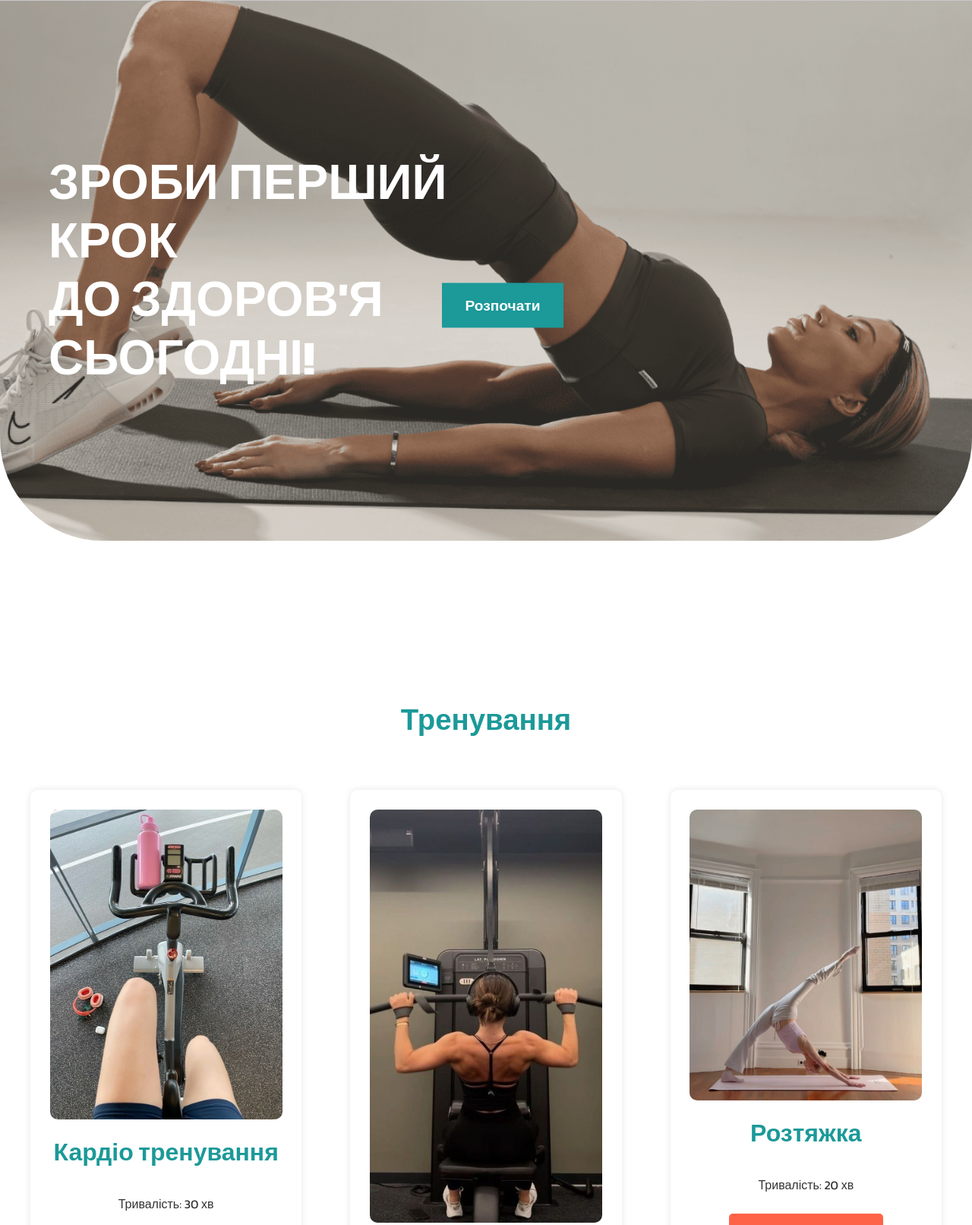
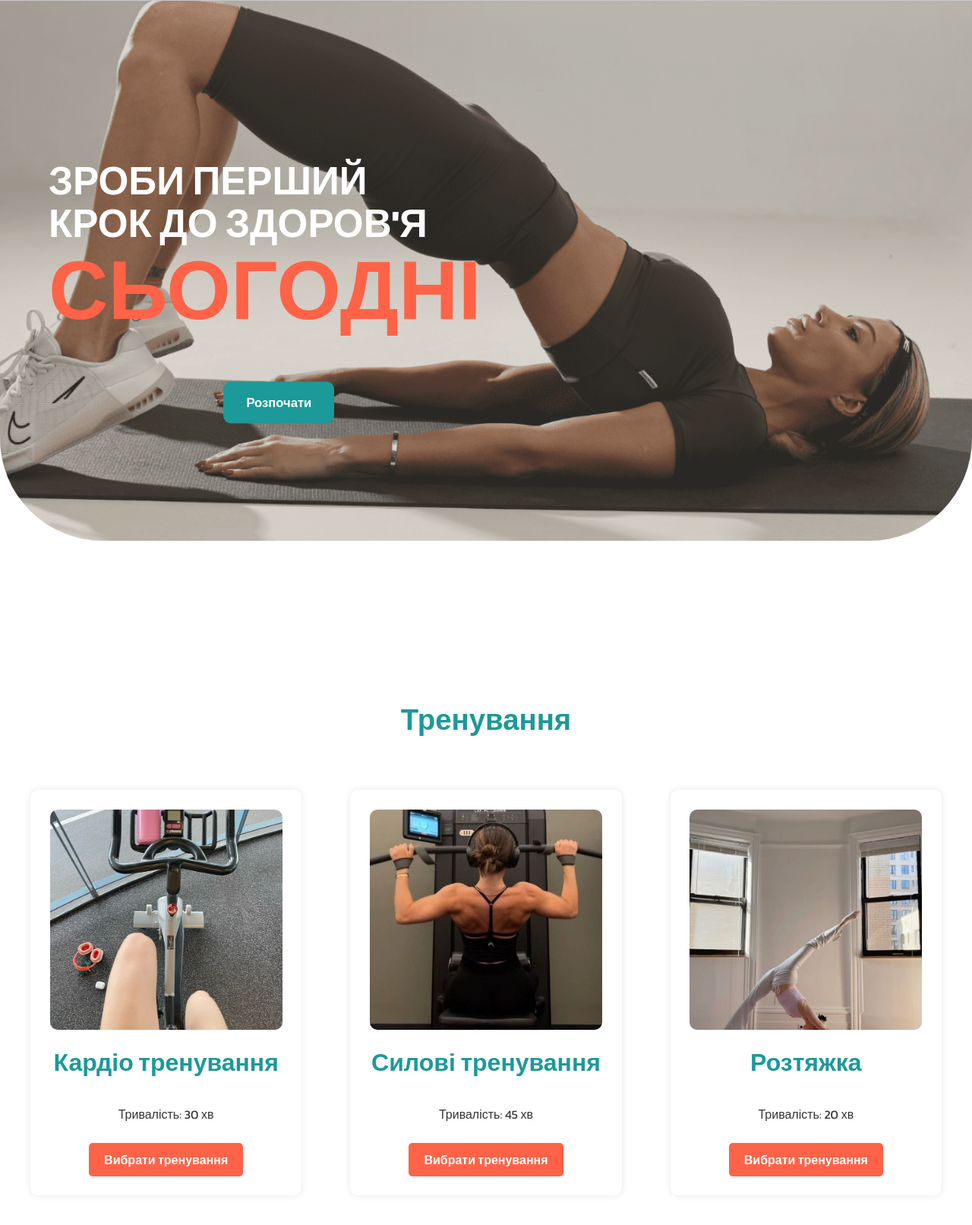
Before and after one commit to decalcoomania/RoksolanaYadzhak_lab1, a plain HTML site: page index.html in a window 1280 px wide. Shown: the part 68-1681 px from the top of the page at 76% size. Drawn offline with Linux system fonts and the light colour scheme; a web font is replaced by a local one.

Commit message:
правки3

```diff
--- a/index.html
+++ b/index.html
@@ -13,7 +13,12 @@
     <section class="hero">
         <div class="hero-overlay"></div>
         <div class="hero-content">
-            <h1>Зроби перший крок<br>до здоров'я сьогодні!</h1>
+            <h1>
+                <span>Зроби перший</span>
+                <span>крок до здоров'я</span>
+                <span class="today">Сьогодні</span>
+            </h1>
+
             <a href="#trainings" class="start-button">Розпочати</a> <!-- Кнопка -->
         </div>
     </section>
@@ -48,7 +53,7 @@
 
                     <!-- Картка 2: Силові вправи -->
                     <div class="card strength">
-                        <img src="gym.jpg" alt="Силові тренування">
+                        <img src="gym1.jpg" alt="Силові тренування">
                         <h3>Силові тренування</h3>
                         <p>Тривалість: 45 хв</p>
                         <a href="#" class="select-button">Вибрати тренування</a>
--- a/style.css
+++ b/style.css
@@ -110,43 +110,65 @@ header nav a:hover {
     position: relative;
 }
 
-/* Анімація тексту слогана */
+/* Оновлений стиль слогану */
 .hero h1 {
-    font-size: 5vw;
-    color: white;
+    font-size: 7.5vw; /* Збільшуємо загальний розмір шрифту */
+    max-width: 50%;
+    line-height: 1.1;
     text-transform: uppercase;
     font-weight: bold;
-    max-width: 50%;
-    word-break: break-word;
-    line-height: 1.2;
     margin: 0;
     opacity: 0;
+    color: white; /* Основний колір - білий */
     animation: fade-in 1.5s ease-out 0.5s forwards;
+    position: relative;
+    top: -30px; /* Ще трохи піднімаємо вище */
 }
 
-/* Стиль для кнопки */
+/* Розбиття на рядки */
+.hero h1 span {
+    display: block; /* Кожен елемент на новий рядок */
+}
+
+/* Окремий стиль для "Сьогодні" */
+.hero h1 .today {
+    font-size: 8.5vw; /* Робимо ще більшим */
+    color: #ff6347; /* Оранжевий колір */
+    font-weight: bold;
+}
+
+
+/* Оновлений стиль для кнопки "Розпочати" */
 .start-button {
     display: inline-block;
     padding: 15px 30px;
     background-color: #1c9999; /* Колір фону кнопки */
     color: white;
-    font-size: 1.5vw;
+    font-size: 1.3vw; /* Трохи менший шрифт */
     text-decoration: none;
     font-weight: bold;
     text-align: center;
     border: none;
     cursor: pointer;
     transition: background-color 0.3s ease;
-    position: absolute; /* Використовуємо абсолютне позиціювання */
-    left: 45%; /* Відстань від лівого краю */
-    top: 65%; /* Розташовуємо по вертикалі по центру */
-    transform: translateY(-50%); /* Центруємо по вертикалі */
+    position: absolute;
+    left: 20%; /* Трохи ближче до лівого краю */
+    top: 125%;
+    transform: translateY(-50%);
+    border-radius: 10px; /* Максимальне заокруглення */
 }
 
-/* Зміна кольору фону при наведенні */
+/* Зміна кольору при наведенні */
 .start-button:hover {
-    background-color: #178888; /* Темніший відтінок для ефекту наведеня */
+    background-color: #178888;
 }
+
+/* Оновлений розмір слогану */
+.hero h1 {
+    font-size: 4vw; /* Зменшений розмір */
+    max-width: 45%;
+}
+
 
 /* Основний контент */
 .container {
@@ -186,10 +208,12 @@ h2 {
 }
 
 .card img {
-    width: 100%;
-    height: auto;
-    border-radius: 10px;
+    width: 100%; /* Робить всі зображення однаковими по ширині картки */
+    height: 290px; /* Фіксована висота для всіх */
+    object-fit: cover; /* Обрізає зайве без спотворення */
+    border-radius: 10px; /* Заокруглення кутів, якщо потрібно */
 }
+
 
 .card h3 {
     margin-top: 1vw;
```
Also changed, not shown: gym1.jpg (added).
